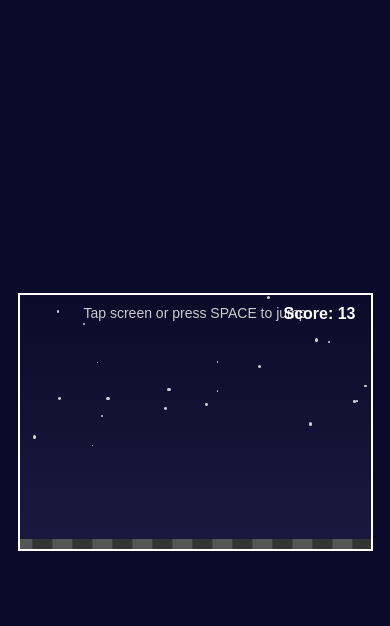
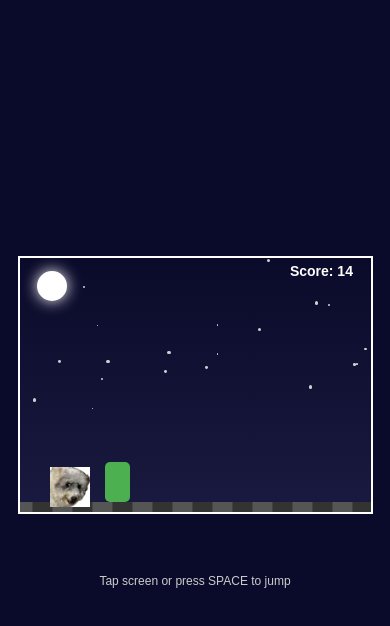
Before and after one commit to trendfinity/snow_jump, a plain HTML site: page index.html in a window 390 px wide. Both pictures are taken after a click on the picture 88 px from the left and 453 px from the top of the page. Drawn offline with Linux system fonts and the light colour scheme.

Commit message:
[modify] updates for mobile screen

```diff
--- a/index.html
+++ b/index.html
@@ -46,16 +46,18 @@
       background: linear-gradient(to top, #1a1a40, #0a0a2a);
       border: 2px solid #fff;
       overflow: hidden;
+      margin-bottom: 50px; /* space for instructions */
     }
 
     /* Character */
     #character {
       position: absolute;
-      bottom: 10px;
+      bottom: 10px; /* fixed above ground */
       left: 50px;
-      width: 60px;
-      height: 60px;
+      width: 50px;
+      height: 50px;
       background-size: cover;
+      background-repeat: no-repeat;
       z-index: 1;
     }
 
@@ -101,8 +103,8 @@
 
     #score {
       position: absolute;
-      top: 10px;
-      right: 15px;
+      top: 5px;
+      right: 10px;
       font-size: 16px;
       font-weight: bold;
       z-index: 2;
@@ -132,10 +134,12 @@
     /* Mobile adjustments */
     @media (max-width: 600px) {
       #game { height: 30vh; }
-      #character { width: 12vw; height: auto; bottom: 10px; left: 8%; }
-      #obstacle { width: 5vw; height: auto; bottom: 10px; }
+      #character { width: 40px; height: 40px; bottom: 10px; left: 30px; }
+      #obstacle { width: 25px; height: 40px; bottom: 10px; }
       #ground { height: 10px; }
-      #moon { width: 10vw; height: auto; top: 5%; left: 5%; }
+      #moon { width: 30px; height: 30px; top: 5%; left: 5%; }
+      #score { font-size: 14px; top: 2%; right: 5%; }
+      #instructions { font-size: 12px; }
     }
   </style>
 </head>
@@ -153,8 +157,9 @@
     <div id="obstacle"></div>
     <div id="ground"></div>
     <div id="score">Score: 0</div>
-    <div id="instructions">Tap screen or press SPACE to jump</div>
   </div>
+
+  <div id="instructions">Tap screen or press SPACE to jump</div>
 
   <script>
     let character, obstacle, scoreDisplay;
@@ -191,8 +196,6 @@
 
       jumping = true;
       let pos = parseInt(window.getComputedStyle(character).bottom) || 10;
-
-      // Mobile-friendly jump
       let jumpHeight = window.innerWidth <= 600 ? 100 : 160;
 
       let up = setInterval(() => {
@@ -214,23 +217,23 @@
 
     function moveObstacle() {
       const gameWidth = document.getElementById('game').offsetWidth;
-      let pos = gameWidth; // start just outside the right edge
+      let pos = gameWidth;
 
       gameInterval = setInterval(() => {
-        if (pos < -obstacle.offsetWidth) {
+        if (pos < -30) {
           pos = gameWidth;
         }
         pos -= 3;
         obstacle.style.left = pos + 'px';
 
         let characterBottom = parseInt(window.getComputedStyle(character).bottom);
-        let characterLeft = 50;
-        let characterRight = characterLeft + 60;
+        let characterLeft = character.offsetLeft;
+        let characterRight = characterLeft + character.offsetWidth;
 
         let obstacleLeft = pos;
-        let obstacleRight = pos + 30;
+        let obstacleRight = pos + obstacle.offsetWidth;
 
-        if (obstacleLeft < characterRight && obstacleRight > characterLeft && characterBottom < 40) {
+        if (obstacleLeft < characterRight && obstacleRight > characterLeft && characterBottom < obstacle.offsetHeight) {
           alert("💀 Game Over! Your score: " + score);
           clearInterval(gameInterval);
           clearInterval(scoreInterval);
```
